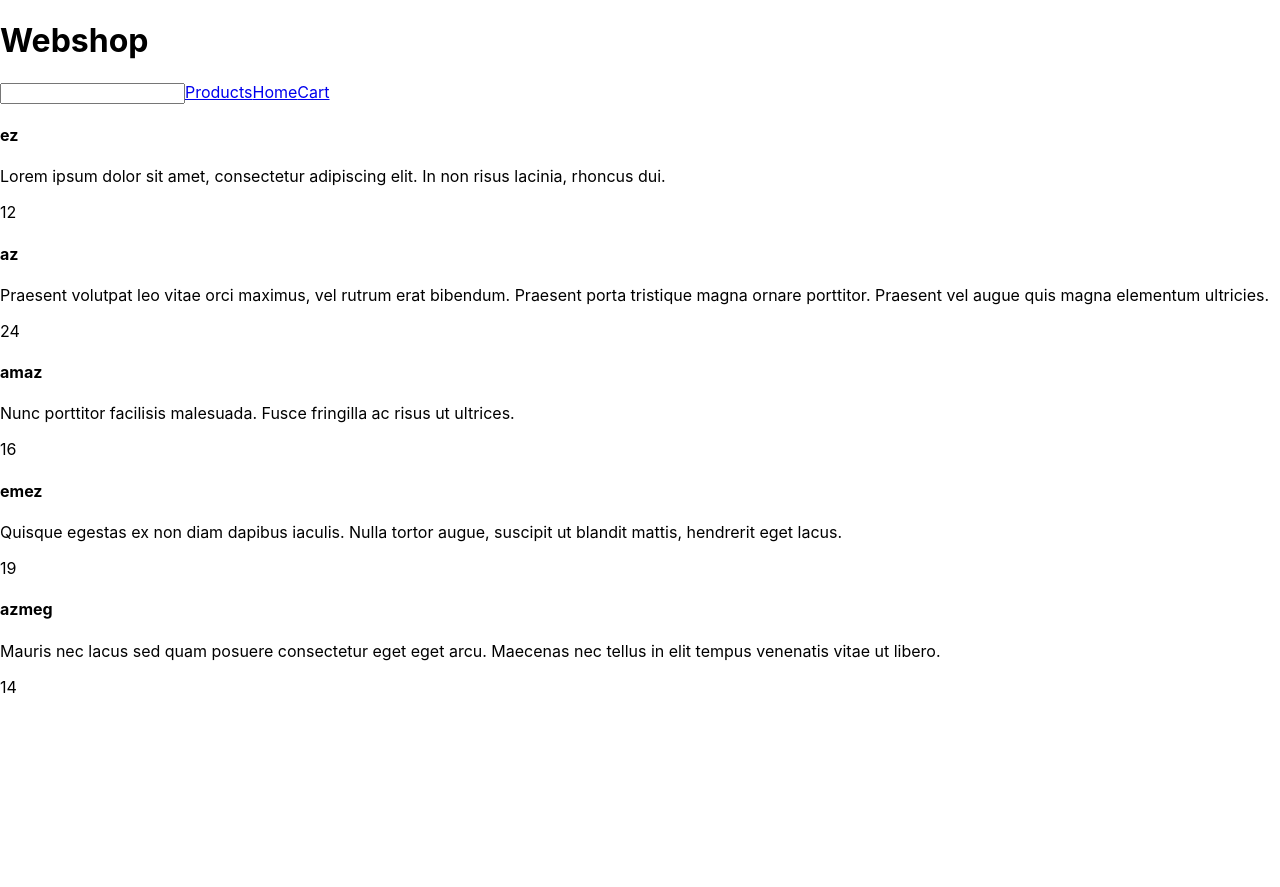
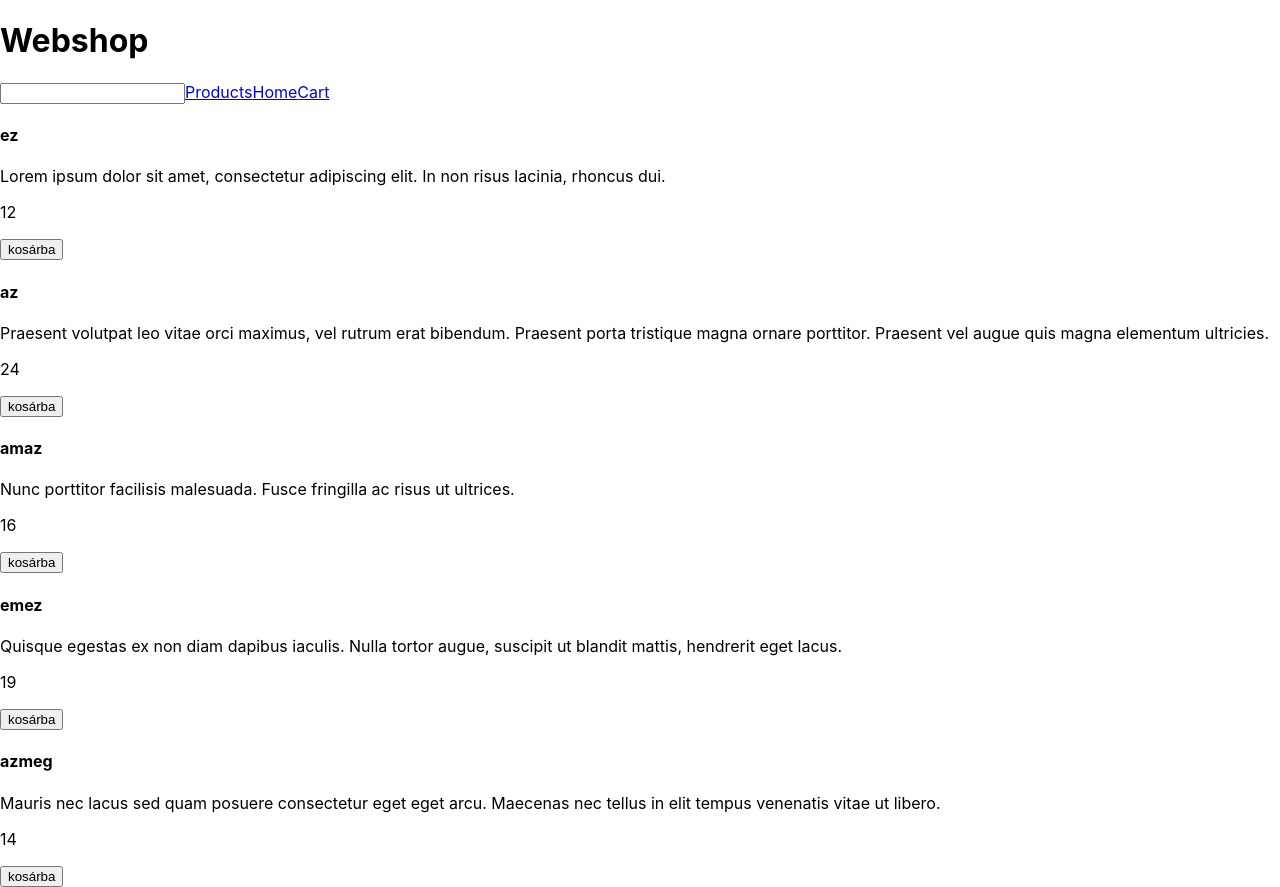
Before and after one commit to arondozsa/webshop, a React (Create React App) app: page /products in a window 1280 px wide. Before the commit the page ends 800 px from the top, so only its background shows below. Built offline with nearby package versions, Linux system fonts and the light colour scheme.

Commit message:
cart context created

```diff
--- a/src/App.js
+++ b/src/App.js
@@ -3,15 +3,22 @@ import './App.css';
 import Header from './Header';
 import { BrowserRouter , Routes, Route, } from 'react-router-dom'
 import Products from './Products';
+import React from 'react'
+import { CartContext } from './CartContext';
 
 function App() {
+  let [cart , setCart] = React.useState(null)
+  console.log(cart)
   return (
     <BrowserRouter>
-    <Header />
-      <Routes>
-        <Route path = '/products' element = {<Products /> } />
+      <CartContext.Provider value =  {{'cart' : cart , 'setCart' : setCart} }>
+        <Header />
+          <Routes>
+            <Route path = '/products/*' element = {<Products /> } />
 
-      </Routes>
+          </Routes>
+
+      </CartContext.Provider>
     </BrowserRouter>
   );
 }
--- /dev/null
+++ b/src/CartContext.js
@@ -0,0 +1,3 @@
+import React from "react";
+
+export let CartContext = React.createContext()
--- a/src/Product.js
+++ b/src/Product.js
@@ -1,12 +1,14 @@
 import React from 'react'
+import { CartContext } from './CartContext'
 
 export default function Product({name, price, description}) {
-
+  let cartContext = React.useContext(CartContext)
   return (
     <div>
       <h4>{name}</h4>
       <p>{description}</p>
       <p>{price}</p>
+      <button onClick={() => cartContext.cart !== null ? cartContext.setCart([...cartContext.cart, { [name] : price } ]) : cartContext.setCart([{ [name] : price }])}>kosárba</button>
     </div>
   )
 }
```
